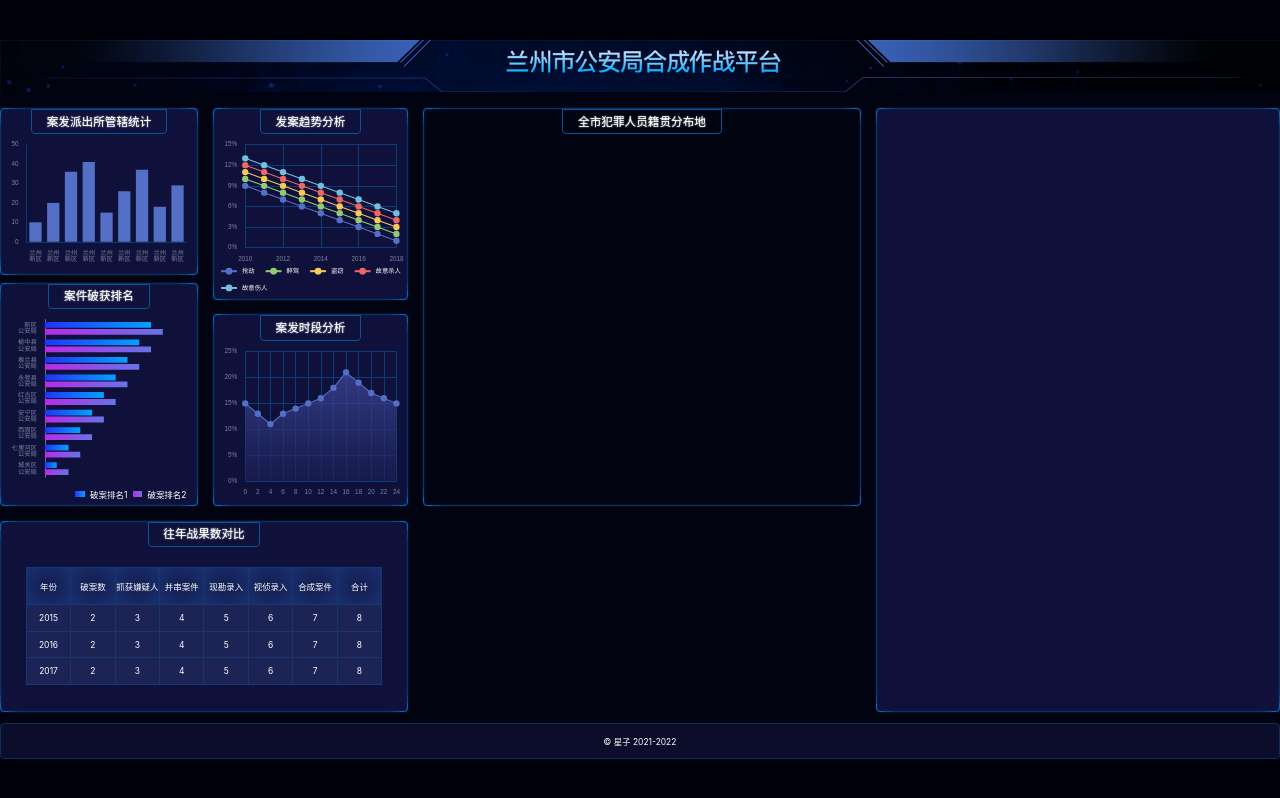
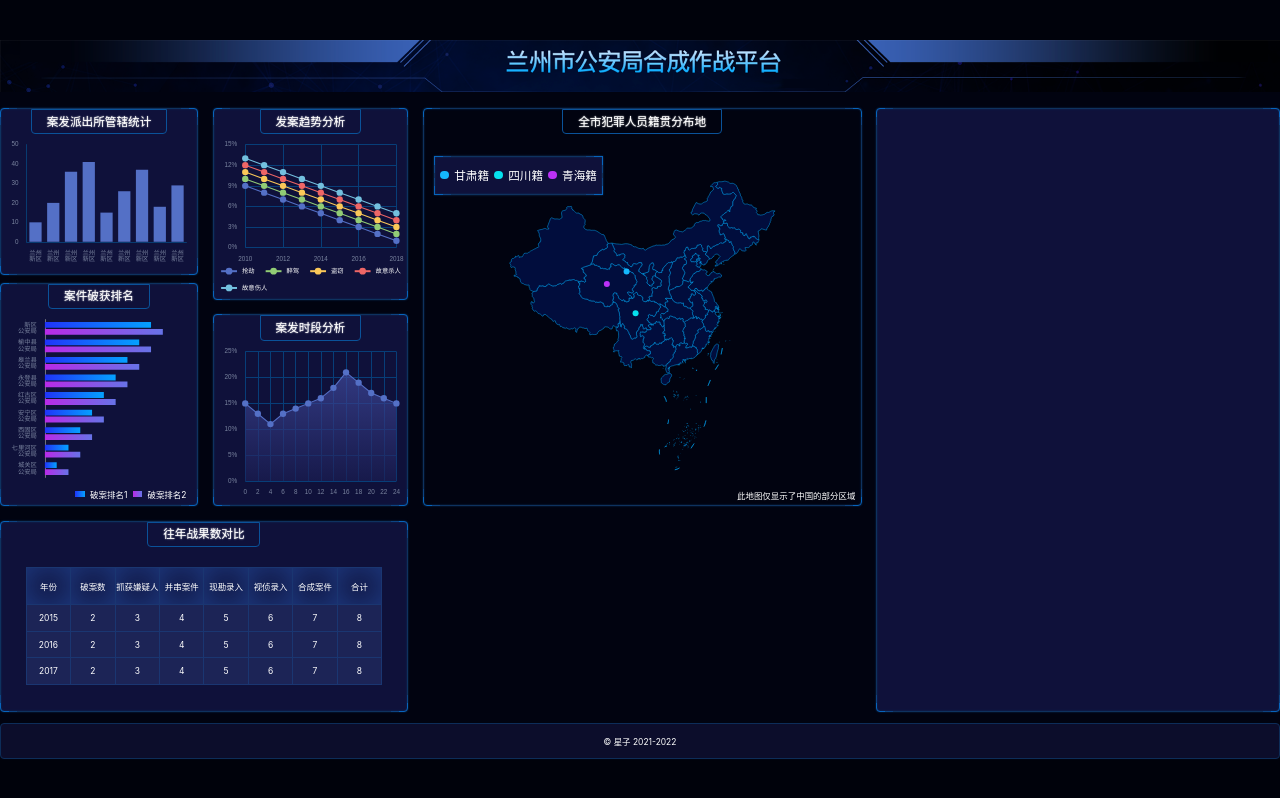
Before and after one commit to EvelynWXY/big-screen-demo-02, a React (Vite) app: page /#/ in a window 1280 px wide. Built offline with nearby package versions, Linux system fonts and the light colour scheme.

Commit message:
完成 Chart6

```diff
--- a/src/components/chart-6.tsx
+++ b/src/components/chart-6.tsx
@@ -1,13 +1,84 @@
 import React, { useEffect, useRef } from "react";
+import * as echarts from "echarts";
+import { createEchartsOptions } from "../shared/create-echarts-options";
+import { px } from "../shared/px";
+import china from "../geo/china.json";
 
 export const Chart6 = () => {
   const divRef = useRef(null);
-  useEffect(() => {}, []);
+  const colors = { 青海省: "#BB31F7", 甘肃省: "#15B8FD", 四川省: "#06E1EE" };
+  useEffect(() => {
+    var myChart = echarts.init(divRef.current);
+    // @ts-ignore
+    echarts.registerMap("CN", china);
+    myChart.setOption(
+      createEchartsOptions({
+        xAxis: { show: false },
+        yAxis: { show: false },
+        series: [
+          {
+            type: "map",
+            mapType: "CN", // 自定义扩展图表类型
+            data: [{ name: "甘肃省", value: 1 }],
+            label: { show: false, color: "white" },
+            itemStyle: {
+              areaColor: "#010D3D",
+              color: colors["甘肃省"],
+              borderColor: "#01A7F7",
+              emphasis: {
+                label: { color: "white" },
+                areaColor: "#5470C6",
+              },
+            },
+          },
+          {
+            type: "map",
+            mapType: "CN", // 自定义扩展图表类型
+            data: [{ name: "四川省", value: 100 }],
+            itemStyle: {
+              areaColor: "#010D3D",
+              color: colors["四川省"],
+              borderColor: "yellow",
+              emphasis: {
+                label: { color: "white" },
+                areaColor: "#5470C6",
+              },
+            },
+          },
+          {
+            type: "map",
+            mapType: "CN", // 自定义扩展图表类型
+            data: [{ name: "青海省", value: 100 }],
+            itemStyle: {
+              areaColor: "#010D3D",
+              color: colors["青海省"],
+              borderColor: "#01A7F7",
+              emphasis: {
+                label: { color: "white" },
+                areaColor: "#5470C6",
+              },
+            },
+          },
+        ],
+      })
+    );
+  }, []);
 
   return (
     <div className="bordered 籍贯">
       <h2>全市犯罪人员籍贯分布地</h2>
-      <div ref={divRef} className="chart" />
+      <div className="wrapper">
+        <div ref={divRef} className="chart" />
+        <div className="legend bordered">
+          <span className="icon" style={{ background: colors["甘肃省"] }} />
+          甘肃籍
+          <span className="icon" style={{ background: colors["四川省"] }} />
+          四川籍
+          <span className="icon" style={{ background: colors["青海省"] }} />
+          青海籍
+        </div>
+        <div className="notes">此地图仅显示了中国的部分区域</div>
+      </div>
     </div>
   );
 };
--- a/src/pages/home.scss
+++ b/src/pages/home.scss
@@ -114,6 +114,40 @@
     .籍贯 {
       height: px(753);
       background: transparent;
+      > .wrapper {
+        position: relative;
+        width: 100%;
+        flex: 1;
+        display: flex;
+        flex-direction: column;
+        .chart {
+          flex: 1;
+          padding-top: px(20);
+        }
+        .legend {
+          position: absolute;
+          top: px(40);
+          left: px(20);
+          display: flex;
+          align-items: center;
+          font-size: px(22);
+          padding: px(20) px(10) px(20) 0;
+          border-radius: 0;
+          .icon {
+            margin: 0 px(10);
+            display: inline-block;
+            width: px(16);
+            height: px(16);
+            border-radius: 50%;
+            background: #1cecd9;
+          }
+        }
+        .notes {
+          position: absolute;
+          bottom: px(10);
+          right: px(10);
+        }
+      }
     }
     .战果 {
       > table {
```
